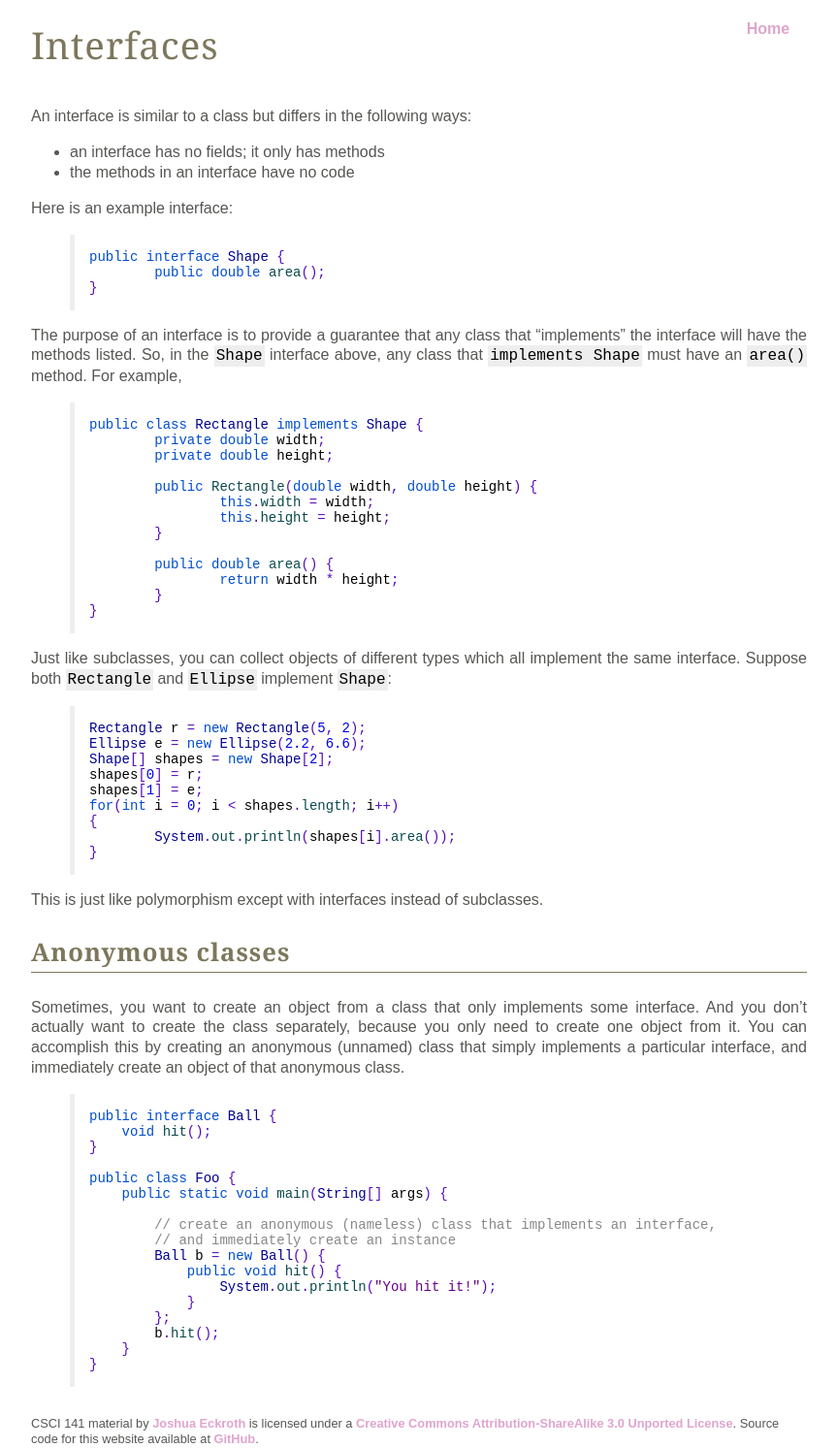
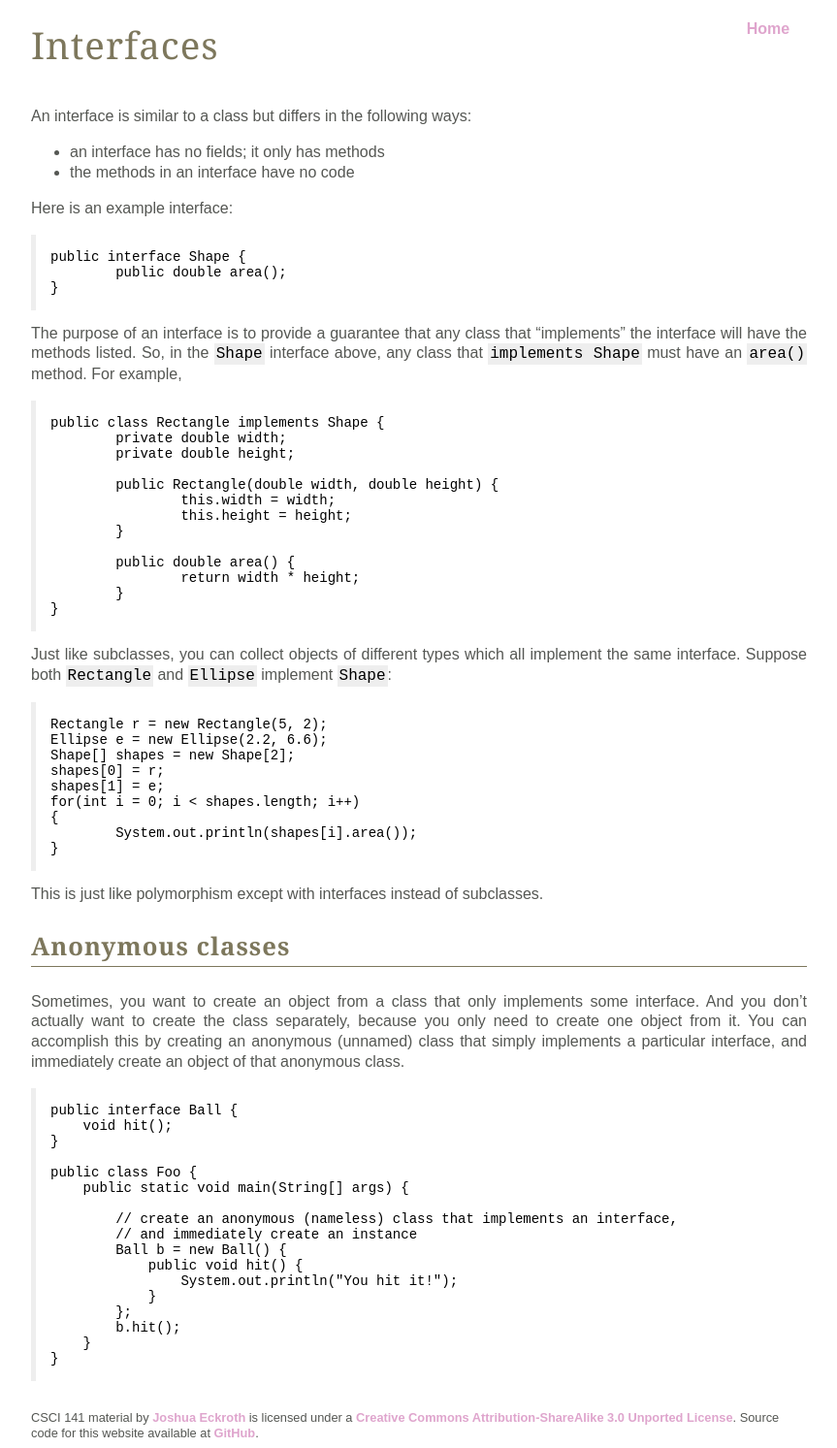
Before and after one commit to joshuaeckroth/csci141-website, a Jekyll site: the page built from lecture/interfaces.markdown, in a window 1280 px wide. Shown: the whole page at 97% size, without its empty margins (208-1071 px from the left). Built offline with Jekyll 4.4.1, drawn with Linux system fonts in a browser that asks for light colours; Markdown is read by kramdown in place of the engine named in the settings.

Commit message:
Fixed markdown for new github restrictions

````diff
--- a/lecture/interfaces.markdown
+++ b/lecture/interfaces.markdown
@@ -10,15 +10,15 @@ An interface is similar to a class but differs in the following ways:
 
 Here is an example interface:
 
-{% highlight java %}
+```
 public interface Shape {
 	public double area();
 }
-{% endhighlight %}
+```
 
 The purpose of an interface is to provide a guarantee that any class that "implements" the interface will have the methods listed. So, in the `Shape` interface above, any class that `implements Shape` must have an `area()` method. For example,
 
-{% highlight java %}
+```
 public class Rectangle implements Shape {
 	private double width;
 	private double height;
@@ -32,11 +32,11 @@ public class Rectangle implements Shape {
 		return width * height;
 	}
 }
-{% endhighlight %}
+```
 
 Just like subclasses, you can collect objects of different types which all implement the same interface. Suppose both `Rectangle` and `Ellipse` implement `Shape`:
 
-{% highlight java %}
+```
 Rectangle r = new Rectangle(5, 2);
 Ellipse e = new Ellipse(2.2, 6.6);
 Shape[] shapes = new Shape[2];
@@ -46,7 +46,7 @@ for(int i = 0; i < shapes.length; i++)
 {
 	System.out.println(shapes[i].area());
 }
-{% endhighlight %}
+```
 
 This is just like polymorphism except with interfaces instead of subclasses.
 
@@ -54,7 +54,7 @@ This is just like polymorphism except with interfaces instead of subclasses.
 
 Sometimes, you want to create an object from a class that only implements some interface. And you don't actually want to create the class separately, because you only need to create one object from it. You can accomplish this by creating an anonymous (unnamed) class that simply implements a particular interface, and immediately create an object of that anonymous class.
 
-{% highlight java %}
+```
 public interface Ball {
     void hit();
 }
@@ -72,4 +72,4 @@ public class Foo {
         b.hit();
     }
 }
-{% endhighlight %}
+```
````
